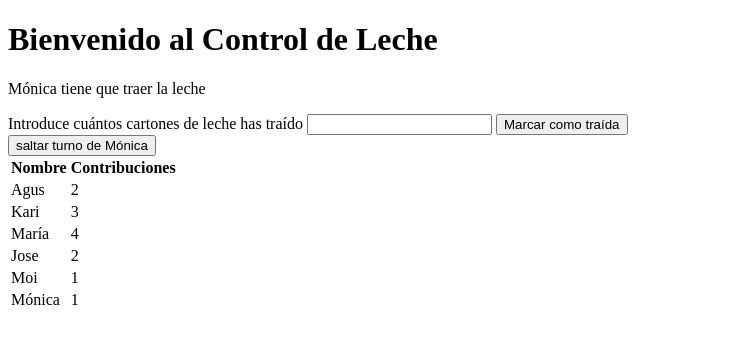
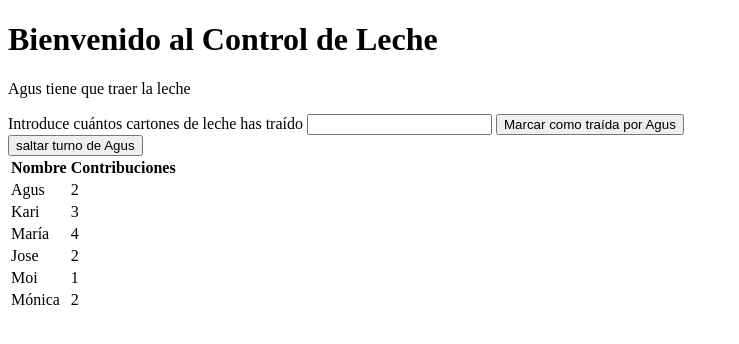
Before and after one commit to krawid/leche, a Flask app: page / in a window 1280 px wide. Shown: the top 344 px of the page, without its empty margins (0-739 px from the left). Run offline with Flask 3, Linux system fonts and the light colour scheme.

```diff
--- a/data/estado.json
+++ b/data/estado.json
@@ -1 +1 @@
-{"lista": [{"nombre": "Agus", "contribuciones": 2}, {"nombre": "Kari", "contribuciones": 3}, {"nombre": "María", "contribuciones": 4}, {"nombre": "Jose", "contribuciones": 2}, {"nombre": "Moi", "contribuciones": 1}, {"nombre": "Mónica", "contribuciones": 1}], "indice_actual": 5}
+{"lista": [{"nombre": "Agus", "contribuciones": 2}, {"nombre": "Kari", "contribuciones": 3}, {"nombre": "María", "contribuciones": 4}, {"nombre": "Jose", "contribuciones": 2}, {"nombre": "Moi", "contribuciones": 1}, {"nombre": "Mónica", "contribuciones": 2}], "indice_actual": 0}
--- a/templates/index.html
+++ b/templates/index.html
@@ -17,8 +17,8 @@
     <p {% if es_solicitud_post %} role="alert"{%endif%}> {{ proximo }} tiene que traer la leche</p>
     <form method="post">
         <label for="cantidad">Introduce cuántos cartones de leche has traído</label>
-        <input type="text" name="cantidad" id="cantidad">
-        <button type="submit" name="action" value="marcar">Marcar como traída</button>
+        <input type="number" required min="1" name="cantidad" id="cantidad">
+        <button type="submit" name="action" value="marcar">Marcar como traída por {{proximo}}</button>
     </form>
     <form method="post">
         <button type="submit" name="action" value="saltar">saltar turno de {{ proximo }}</button>
```
